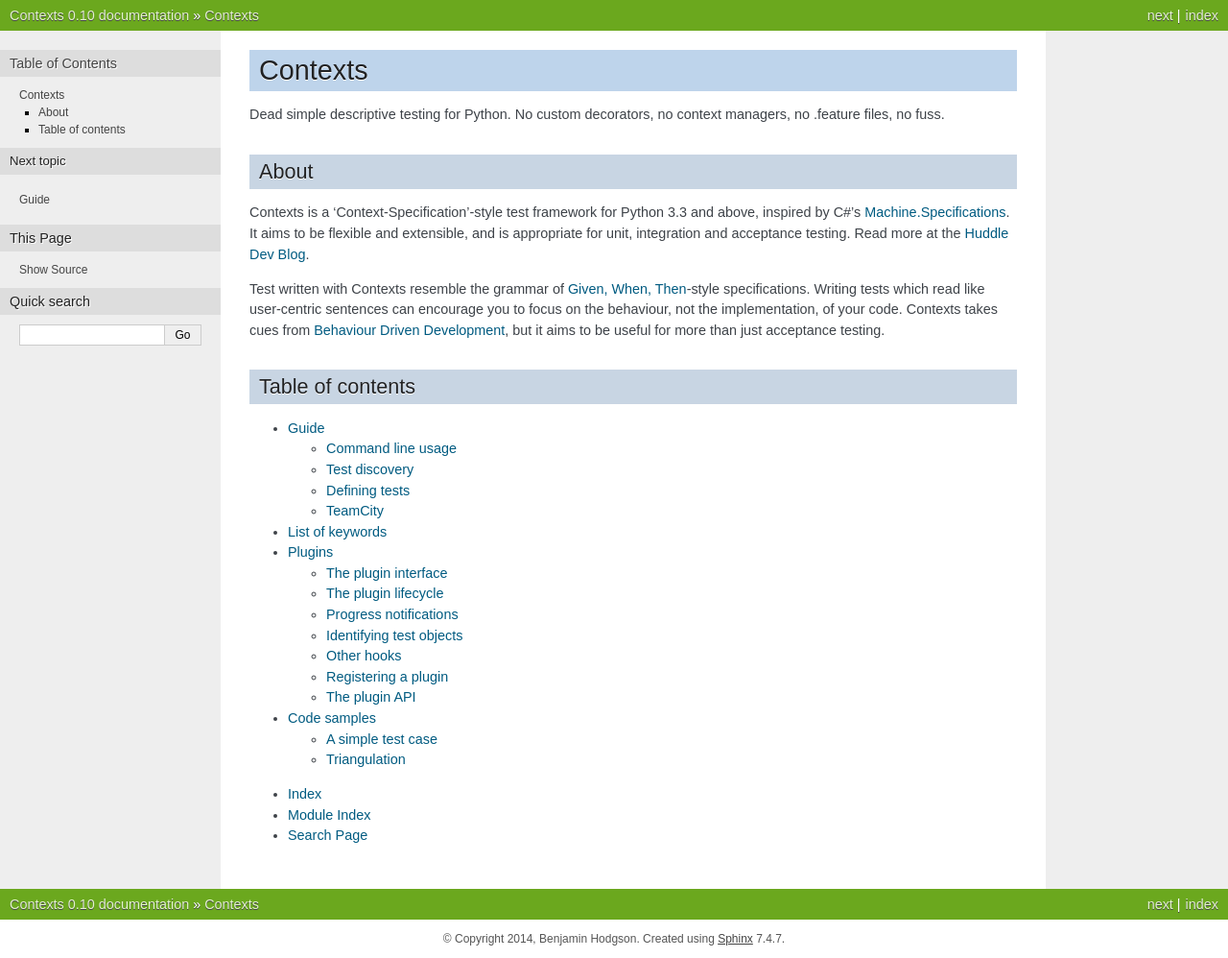
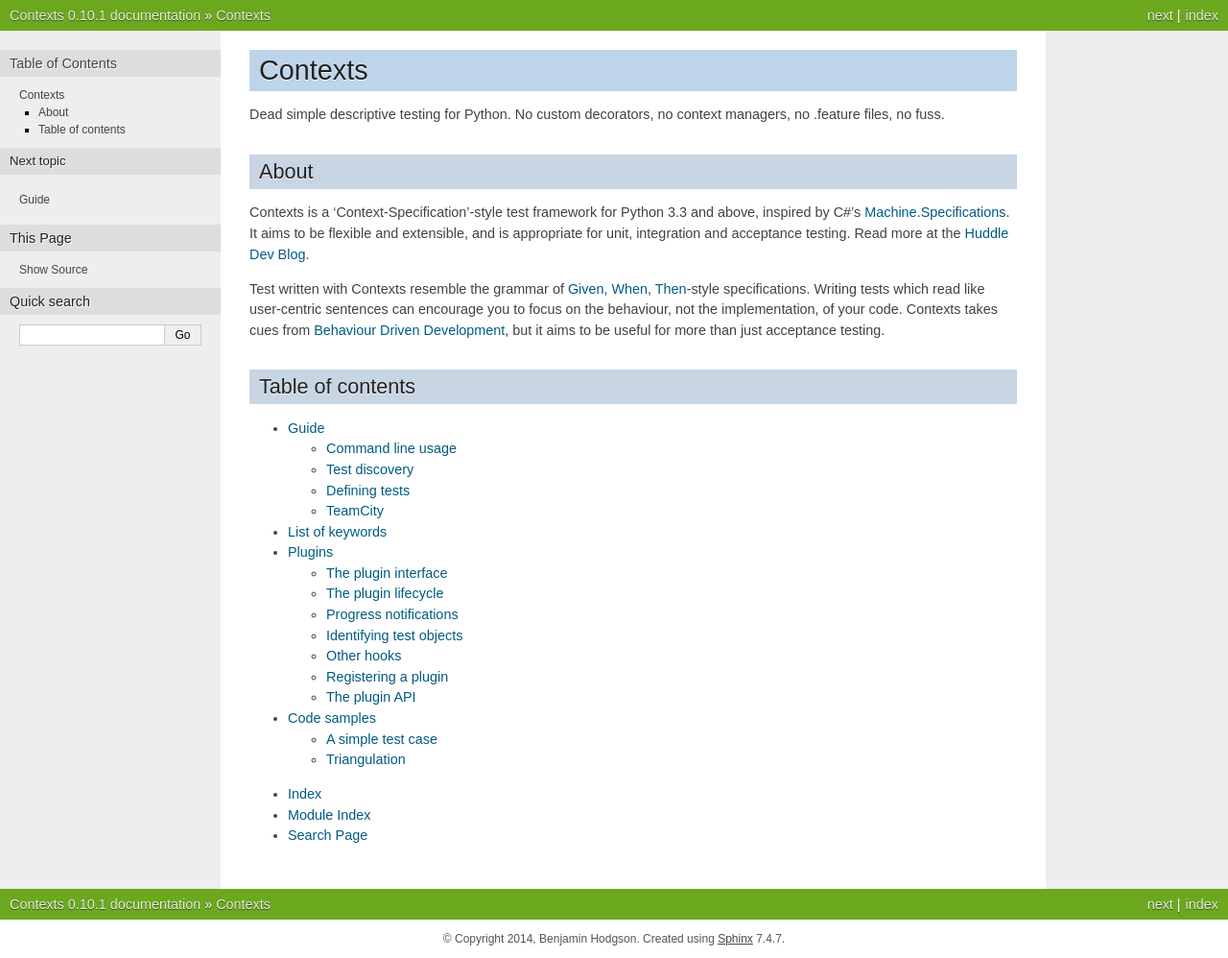
Before and after one commit to benjamin-hodgson/Contexts, a Sphinx documentation site: the page built from doc/index.rst, in a window 1280 px wide. Shown: the whole page at 96% size. Built offline with Sphinx 7.4.7, drawn with Linux system fonts in a browser that asks for light colours.

Commit message:
increment version to 0.10.1

```diff
--- a/doc/conf.py
+++ b/doc/conf.py
@@ -60,7 +60,7 @@ copyright = '2014, Benjamin Hodgson'
 # The short X.Y version.
 version = '0.10'
 # The full version, including alpha/beta/rc tags.
-release = '0.10'
+release = '0.10.1'
 
 # The language for content autogenerated by Sphinx. Refer to documentation
 # for a list of supported languages.
--- a/setup.py
+++ b/setup.py
@@ -26,7 +26,7 @@ builtin_plugins = [
 
 setup(
     name="Contexts",
-    version="0.10",
+    version="0.10.1",
     author="Benjamin Hodgson",
     author_email="benjamin.hodgson@huddle.net",
     url="https://github.com/benjamin-hodgson/Contexts",
```
